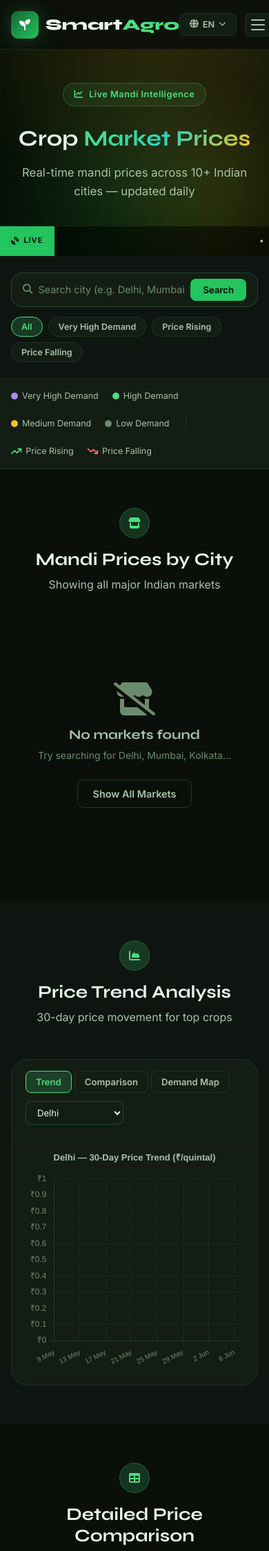
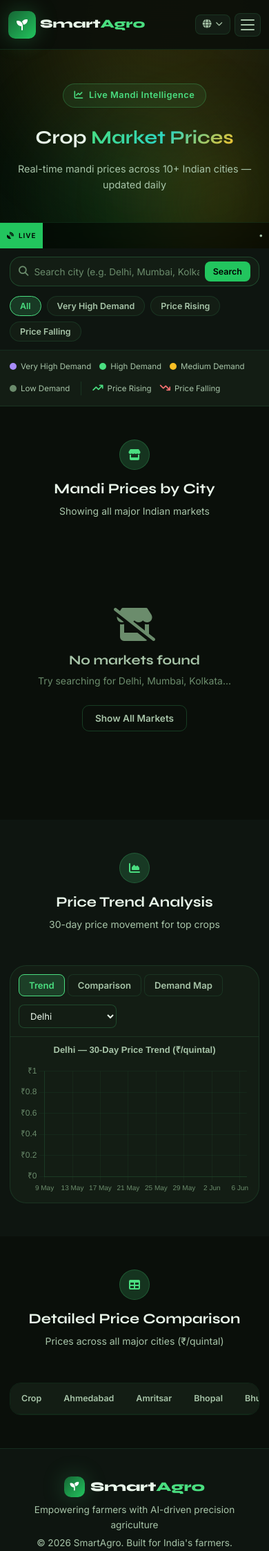
Before and after one commit to puspendugorai-coder/SmartAgro, a Flask app: page /market in a window 390 px wide. Shown: the top 2248 px of the page at 69% size. Run offline with Flask 3, Linux system fonts and the light colour scheme; data that the repository does not hold is empty.

Commit message:
fix: make all pages mobile responsive

```diff
--- a/static/css/main.css
+++ b/static/css/main.css
@@ -520,6 +567,7 @@ h1,h2,h3,h4 { font-family: 'Syne', sans-serif; line-height: 1.2; }
 
 /* ── Responsive ──────────────────────────────────────── */
 @media (max-width: 900px) {
+  .nav-actions { gap: 8px; }
   .nav-links {
     display: none;
     position: absolute;
@@ -537,7 +585,22 @@ h1,h2,h3,h4 { font-family: 'Syne', sans-serif; line-height: 1.2; }
 }
 
 @media (max-width: 600px) {
-  .navbar { padding: 0 16px; }
-  .container { padding: 0 16px; }
-  .section { padding: 56px 0; }
+  .navbar { padding: 0 12px; }
+  .container { padding: 0 14px; }
+  .section { padding: 48px 0; }
+  .nav-brand { gap: 6px; }
+  .brand-text { font-size: 1.1rem; }
+  .nav-actions { gap: 6px; }
+  .lang-btn span { display: none; }
+  .lang-btn { padding: 7px 10px; }
+  .theme-toggle { width: 34px; height: 34px; }
+  .toast { bottom: 16px; right: 16px; left: 16px; max-width: none; }
+  .page-hero { padding: calc(var(--nav-h) + 28px) 16px 36px; }
+  .page-hero h1 { font-size: clamp(1.6rem, 7vw, 2.4rem); }
+  .page-hero p { font-size: 0.9rem; }
+  .section-header h2 { font-size: clamp(1.3rem, 5vw, 1.8rem); }
+  .section-header p { font-size: 0.875rem; }
+  /* prevent lang dropdown from overflowing off screen */
+  .lang-dropdown { right: 0; left: auto; width: min(280px, 90vw); }
+  .btn-primary, .btn-secondary { font-size: 0.85rem; padding: 10px 18px; }
 }
--- a/static/css/market.css
+++ b/static/css/market.css
@@ -137,7 +137,7 @@
 
 .market-cities-grid {
   display: grid;
-  grid-template-columns: repeat(auto-fill, minmax(380px, 1fr));
+  grid-template-columns: repeat(auto-fill, minmax(min(380px, 100%), 1fr));
   gap: 24px;
 }
 
@@ -305,4 +305,22 @@
   .market-cities-grid { grid-template-columns: 1fr; }
   .crop-row { grid-template-columns: 1fr 1fr; gap: 6px; }
   .cr-demand { display: none; }
+  .chart-canvas-wrap { height: 260px; }
 }
+
+@media (max-width: 600px) {
+  .ticker-label { padding: 0 10px; font-size: 0.62rem; }
+  .ticker-content { font-size: 0.72rem; }
+  .crop-row { grid-template-columns: 1fr 1fr; }
+  .search-bar-section { padding: 12px 0; top: var(--nav-h); }
+  .search-box { padding: 6px 12px; }
+  .search-box input { font-size: 0.85rem; }
+  .search-btn { padding: 7px 12px; font-size: 0.78rem; }
+  .chart-controls { padding: 12px; flex-direction: column; align-items: flex-start; }
+  .chart-canvas-wrap { padding: 12px; height: 240px; }
+  .chart-city-select select { width: 100%; }
+  .market-hero { padding-bottom: 60px; }
+  .price-ticker { height: 38px; }
+  .legend-bar { gap: 12px; }
+  .legend-item { font-size: 0.72rem; }
+}
```
Also changed, not shown: other parts of static/css/main.css (+47 -0 lines), static/css/alerts.css (+23 -2 lines), static/css/dashboard.css (+27 -8 lines), static/css/diagnose.css (+17 -7 lines).
